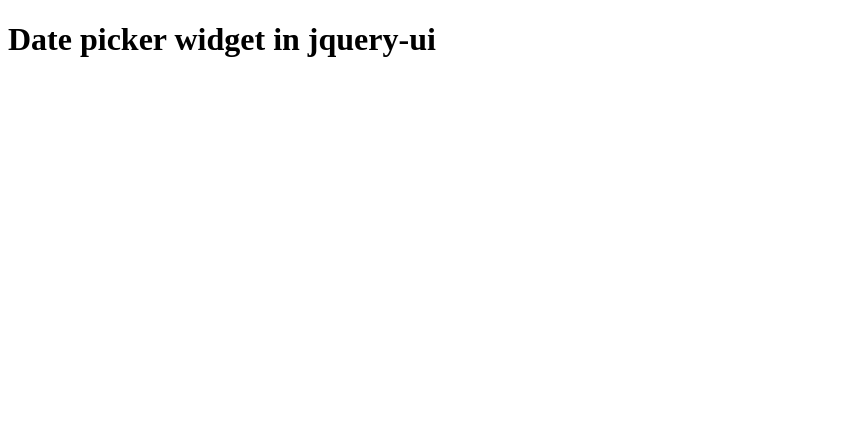
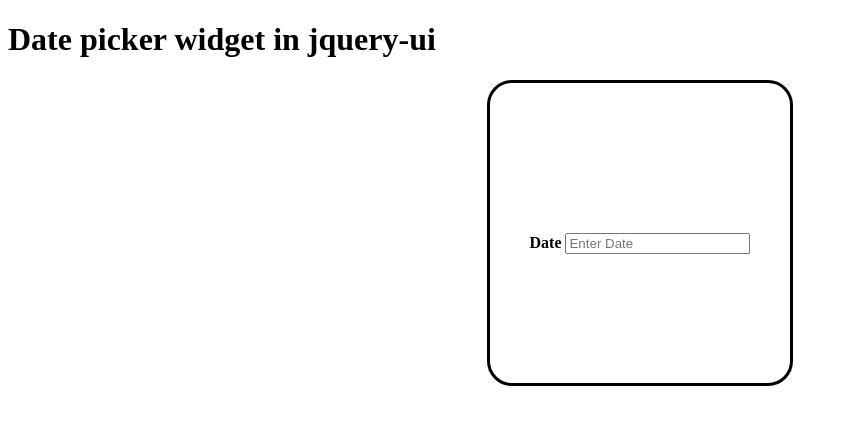
Before and after one commit to anwar-excel/jquery-full-code, a plain HTML site: page jquery-ui/index.html in a window 1280 px wide. Shown: the whole page, without its empty margins (0-848 px from the left). Drawn offline with Linux system fonts and the light colour scheme.

Commit message:
date-picker

```diff
--- a/jquery-ui/index.html
+++ b/jquery-ui/index.html
@@ -9,9 +9,27 @@
     <link rel="stylesheet" href="jquery-ui/jquery-ui.css">
     <link rel="stylesheet" href="jquery-ui/jquery-ui.structure.css">
     <link rel="stylesheet" href="jquery-ui/jquery-ui.theme.css">
+    <style>
+        #div1{
+            height: 300px;
+            width: 300px;
+            border: 3px black solid;
+            border-radius: 25px;
+            position: relative;
+            margin: auto;
+        }
+        p{
+            text-align: center;
+            margin-top: 150px;
+            font-weight: bolder;
+        }
+    </style>
 </head>
 <body>
   <h1>Date picker widget in jquery-ui </h1>
+  <div id="div1">
+    <p>Date <input type="text" id="date" placeholder="Enter Date"></p>
+  </div>
 
     <script src="js/jquery-3.6.3.min.js"></script>
     <script src="jquery-ui/jquery-ui.js"></script>
--- a/jquery-ui/js/main.js
+++ b/jquery-ui/js/main.js
@@ -0,0 +1,12 @@
+$("document").ready(function(){
+    $("#date").datepicker({
+        showOtherMonths: true,
+        selectOtherMonths:true,
+        showButtonPannel:true,
+        changeMonth:true,
+        changeYear:true,
+        minDate:new Date(2019,4,5),
+        maxDate:new Date(2023,10,30),
+        numberOfMonths:2
+    });
+})
```
